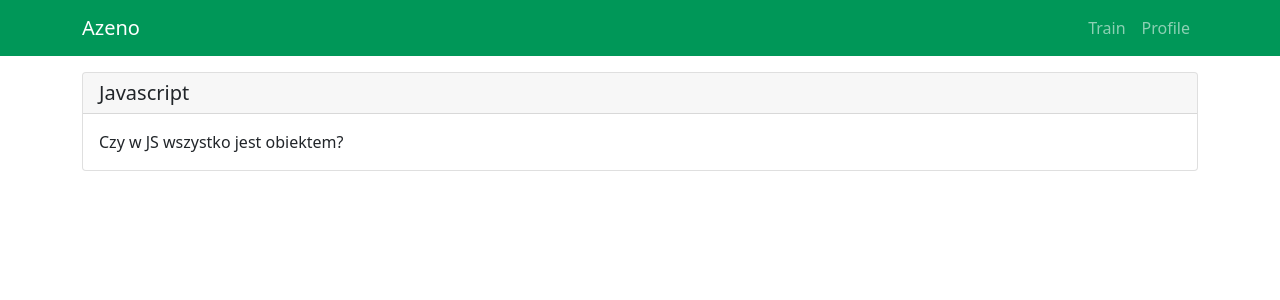
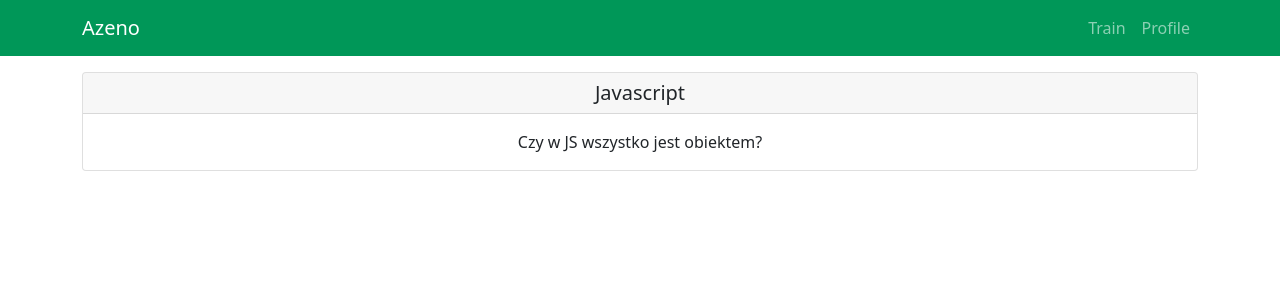
Before and after one commit to lukaszwojcik89/azeno, a React app: page /train/1 in a window 1280 px wide. Shown: the top 300 px of the page. Built offline with nearby package versions, Linux system fonts and the light colour scheme.

Commit message:
flip card animation using scss

```diff
--- a/src/components/Questions/Question.jsx
+++ b/src/components/Questions/Question.jsx
@@ -1,4 +1,5 @@
-/* eslint-disable react/jsx-no-bind */
+/* eslint-disable jsx-a11y/click-events-have-key-events */
+/* eslint-disable jsx-a11y/no-static-element-interactions */
 import React, { useState } from 'react';
 import { Button, Card } from 'react-bootstrap';
 
@@ -17,19 +18,31 @@
     }
 
     return (
-        <Card onClick={handleAnswer} className={toggle ? 'question active' : 'question'}>
+        <div className={toggle ? 'flip-card active' : 'flip-card'} onClick={handleAnswer}>
+            <div className="flip-card-inner">
+                <div className="flip-card-front">
+                    <Card>
                         <Card.Header as="h5">Javascript</Card.Header>
-            <Card.Body>
-                <Card.Text>{!toggle ? question : answer}</Card.Text>
-                {toggle && (
-                    <div className="d-flex justify-content-between">
+                        <Card.Body className="card-body">
+                            <Card.Text>{question}</Card.Text>
+                        </Card.Body>
+                    </Card>
+                </div>
+                <div className="flip-card-back">
+                    <Card>
+                        <Card.Header as="h5">Javascript</Card.Header>
+                        <Card.Body className="card-body">
+                            <Card.Text>{answer}</Card.Text>
+                            <div className="answer-btn">
                                 <Button variant="primary">Wiedziałem</Button>
                                 <Button variant="primary">Nie byłem pewny</Button>
                                 <Button variant="primary">Nie wiedziałem</Button>
                             </div>
-                )}
                         </Card.Body>
                     </Card>
+                </div>
+            </div>
+        </div>
     );
 }
 
--- a/src/components/Questions/Question.scss
+++ b/src/components/Questions/Question.scss
@@ -30,3 +30,15 @@
     -webkit-backface-visibility: hidden;
     backface-visibility: hidden;
 }
+
+.answer-btn {
+    @media (max-width: 576px) {
+        flex-direction: column;
+    }
+    display: flex;
+    justify-content: space-around;
+    button {
+        margin: 10px;
+        width: 100%;
+    }
+}
```
Lines whose indentation alone changed are shown as unchanged.
